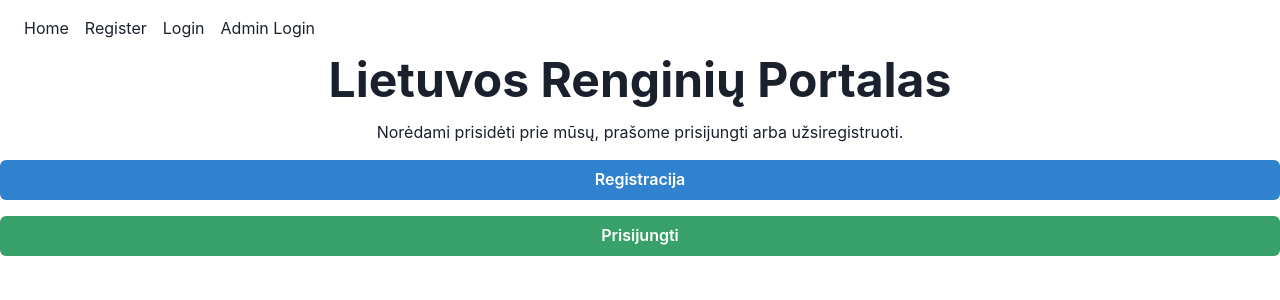
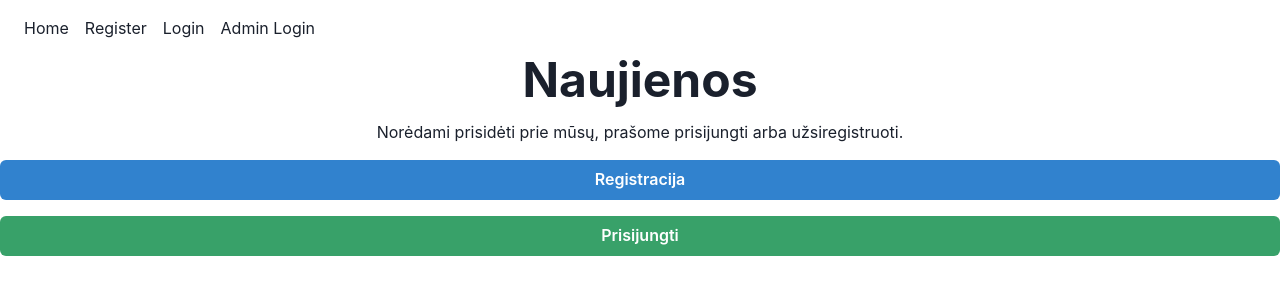
Before and after one commit to GPT-Engineer-App/lithuanian-events-hub, a React (Vite) app: page / in a window 1280 px wide. Shown: the top 300 px of the page. Built offline with nearby package versions, Linux system fonts and the light colour scheme.

Commit message:
Vietoj lietuvos renginiu portas keiskit į naujienos
The title on the homepage has been updated from "Lietuvos Renginių Portalas" to "Naujienos".

```diff
--- a/src/pages/Index.jsx
+++ b/src/pages/Index.jsx
@@ -10,7 +10,7 @@ const Index = () => {
   return (
     <VStack spacing={4} align="stretch">
       <Heading as="h1" size="2xl" textAlign="center">
-        Lietuvos Renginių Portalas
+        Naujienos
       </Heading>
 
       <Text textAlign="center">Norėdami prisidėti prie mūsų, prašome prisijungti arba užsiregistruoti.</Text>
```
